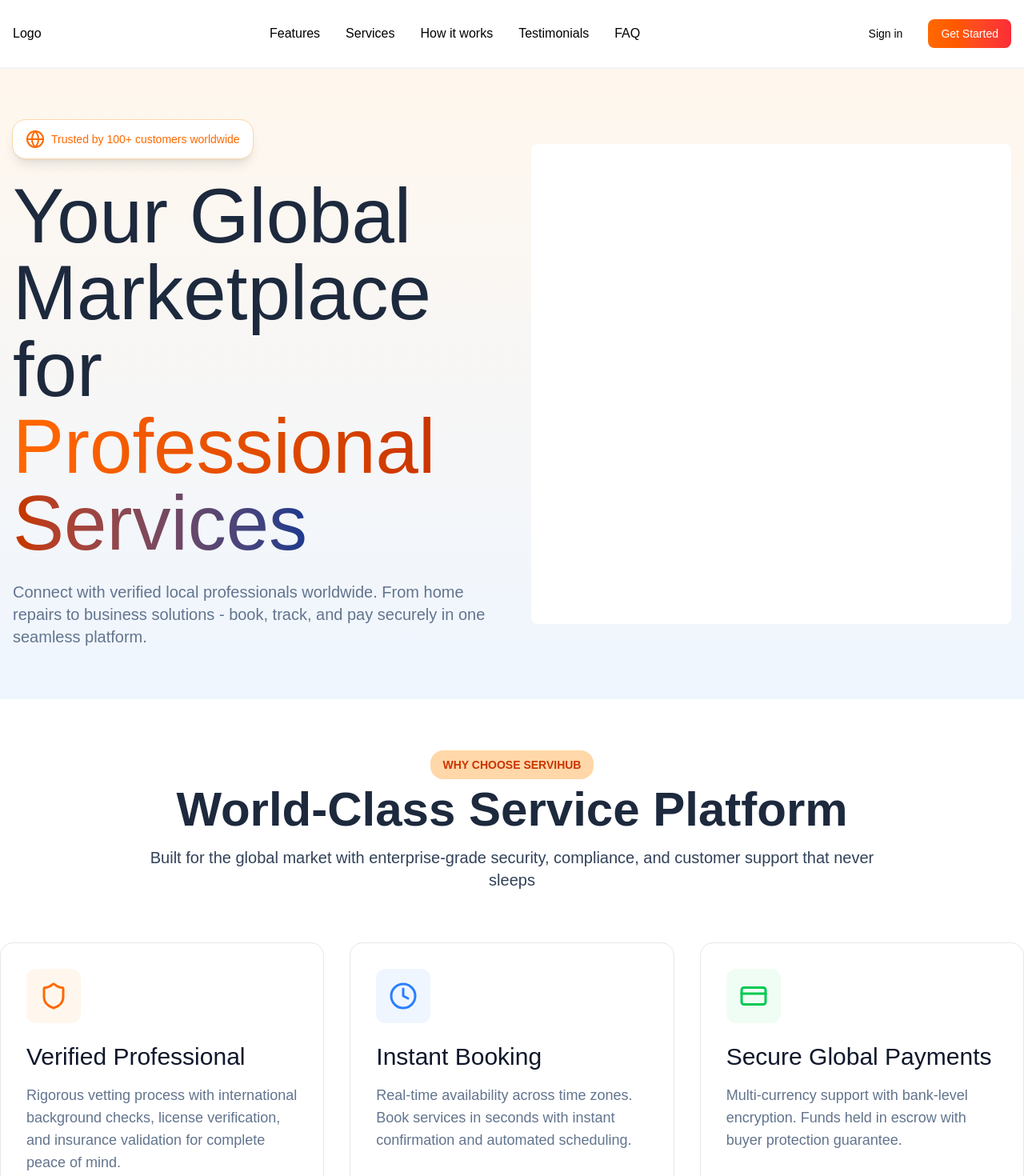
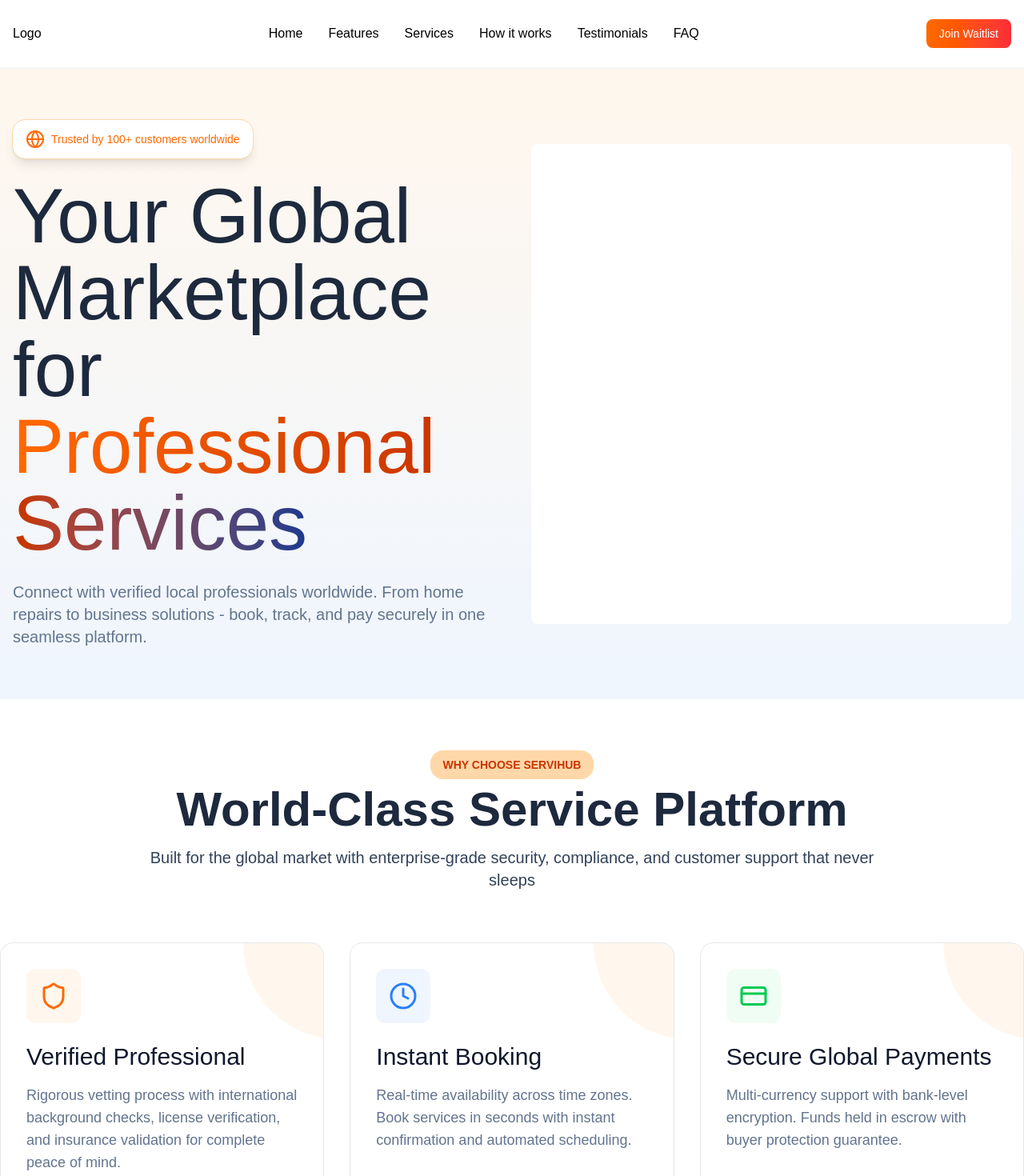
Before and after one commit to Servihub-Projects/Web-Application, a Next.js app: page / in a window 1280 px wide. Shown: the top 1470 px of the page at 80% size. Built offline with nearby package versions, Linux system fonts and the light colour scheme.

Commit message:
added homw link, modified routes on landing page, centered waitlist on desktop view, finished desktop view of features on landing page

```diff
--- a/app/(landing)/components/features-card.tsx
+++ b/app/(landing)/components/features-card.tsx
@@ -2,7 +2,6 @@
 
 import { FeatureCardType } from "@/src/types/landing-page-features-card"
 import clsx from "clsx"
-import { LucideIcon } from "lucide-react"
 
 const featureCardIconStyles: Record<FeatureCardType["iconColor"], { bg: string; text: string }> = {
   orange: { bg: "bg-orange-50", text: "text-orange-500" },
@@ -15,11 +14,15 @@ const featureCardIconStyles: Record<FeatureCardType["iconColor"], { bg: string;
 export default function FeaturesCard({ icon: Icon, iconColor, title, description }: FeatureCardType) {
   const styles = featureCardIconStyles[iconColor];
 
-  return <div className="p-8 rounded-2xl border-1 border-gray-200 transition-colors duration-200 hover:border-orange-200 hover:shadow-xl">
+  return <div className="relative p-8 rounded-2xl border-1 border-gray-200 transition-all duration-200 before:-z-10 hover:border-orange-200 hover:shadow-xl before:content-[''] before:absolute before:-top-30 before:-right-35
+  before:w-60 before:h-60 before:rounded-full before:bg-orange-50 before:transition-transform before:duration-300
+    hover:before:scale-130 overflow-clip">
+
+
     <div className={clsx("p-4 rounded-xl text-3xl text-slate-900 mb-6 w-fit", styles.bg)}>
       <Icon size={36} className={clsx(styles.text)} />
     </div>
     <h3 className="text-3xl text-slate-900 mb-4">{title}</h3>
     <p className="text-lg text-slate-500 ">{description}</p>
-  </div>
+  </div >
 }
--- a/app/(landing)/components/navbar.tsx
+++ b/app/(landing)/components/navbar.tsx
@@ -6,31 +6,38 @@ export default function NavigationBar() {
   const [isOpen, setIsOpen] = useState(false);
 
   const navRoutes: { routeName: string; routeLink: string }[] = [
-    { routeName: "Features", routeLink: "#features" },
-    { routeName: "Services", routeLink: "#services" },
-    { routeName: "How it works", routeLink: "#how-it-works" },
-    { routeName: "Testimonials", routeLink: "#testimonials" },
-    { routeName: "FAQ", routeLink: "#faq" },
+    { routeName: "Home", routeLink: "/" },
+    { routeName: "Features", routeLink: "/#features" },
+    { routeName: "Services", routeLink: "/#services" },
+    { routeName: "How it works", routeLink: "/#how-it-works" },
+    { routeName: "Testimonials", routeLink: "/#testimonials" },
+    { routeName: "FAQ", routeLink: "/#faq" },
   ];
 
   return (
     <nav className="border-b-2 border-b-gray-100 sticky top-0 bg-white">
       <div className="mx-auto container flex justify-between items-center px-4 py-6">
         <Link href="/">Logo</Link>
-        <ul className="flex justify-between list-none">
+        <ul className="md:flex justify-between list-none hidden">
           {navRoutes.map((route, index) => (
             <li key={index}>
               <Link className="transistion-colors duration-200 hover:text-orange-600 px-4 py-2" href={route.routeLink}>{route.routeName}</Link>
             </li>
           ))}
         </ul>
-        <div className="flex items-center gap-8 text-sm">
-          <Link href={"/signin"}>Sign in</Link>
+        <div className="md:flex hidden items-center gap-8 text-sm">
+          {/*<Link href={"/signin"}>Sign in</Link>
           <Link
             href="/get-started"
             className="px-4 py-2 rounded-lg inline-block text-white bg-gradient-to-r from-orange-500 via-red-500 to-orange-600 bg-[length:200%_100%] bg-left hover:bg-right transition-all duration-500"
           >
             Get Started
+          </Link>*/}
+          <Link
+            href="/waitlist"
+            className="px-4 py-2 rounded-lg inline-block text-white bg-gradient-to-r from-orange-500 via-red-500 to-orange-600 bg-[length:200%_100%] bg-left hover:bg-right transition-all duration-500"
+          >
+            Join Waitlist
           </Link>
         </div>
 
@@ -87,7 +94,7 @@ export default function NavigationBar() {
               ))}
             </ul>
             <div className="flex flex-col gap-3 text-sm">
-              <Link href="/signin" onClick={() => setIsOpen(false)}>
+              {/*<Link href="/signin" onClick={() => setIsOpen(false)}>
                 Sign in
               </Link>
               <Link
@@ -96,6 +103,12 @@ export default function NavigationBar() {
                 onClick={() => setIsOpen(false)}
               >
                 Get Started
+              </Link>*/}
+              <Link
+                href="/waitlist"
+                className="text-center px-4 py-2 rounded-lg inline-block text-white bg-gradient-to-r from-orange-500 via-red-500 to-orange-600 bg-[length:200%_100%] bg-left hover:bg-right transition-all duration-500"
+              >
+                Join Waitlist
               </Link>
             </div>
           </div>
--- a/app/(landing)/waitlist/page.tsx
+++ b/app/(landing)/waitlist/page.tsx
@@ -48,10 +48,10 @@ export default function WaitlistPage() {
   };
 
   return (
-    <main className="min-h-[calc(100vh-80px)] bg-gradient-to-b from-orange-50 to-blue-50">
-      <div className="container mx-auto px-4 py-16 flex flex-col lg:flex-row gap-12 items-center">
+    <main className=" bg-gradient-to-b from-orange-50 to-blue-50">
+      <div className="container mx-auto px-4 py-16 flex flex-col lg:flex-row gap-12 items-center lg:justify-center lg:min-h-[calc(100vh-80px)]">
         <section className="flex-1 max-w-xl">
-          <p className="inline-flex items-center gap-2 py-2 px-4 bg-white text-orange-500 outline outline-1 outline-orange-200 rounded-2xl mb-4 shadow-lg text-xs md:text-sm">
+          <p className="inline-flex items-center gap-2 py-2 px-4 bg-white text-orange-500 outline  outline-orange-200 rounded-2xl mb-4 shadow-lg text-xs md:text-sm">
             Be the first to experience ServiHub
           </p>
           <h1 className="text-4xl md:text-6xl lg:text-7xl text-slate-800 mb-6 font-500 leading-tight">
@@ -136,9 +136,8 @@ export default function WaitlistPage() {
 
               {message && (
                 <p
-                  className={`text-sm ${
-                    status === "success" ? "text-green-600" : "text-red-600"
-                  }`}
+                  className={`text-sm ${status === "success" ? "text-green-600" : "text-red-600"
+                    }`}
                 >
                   {message}
                 </p>
```
